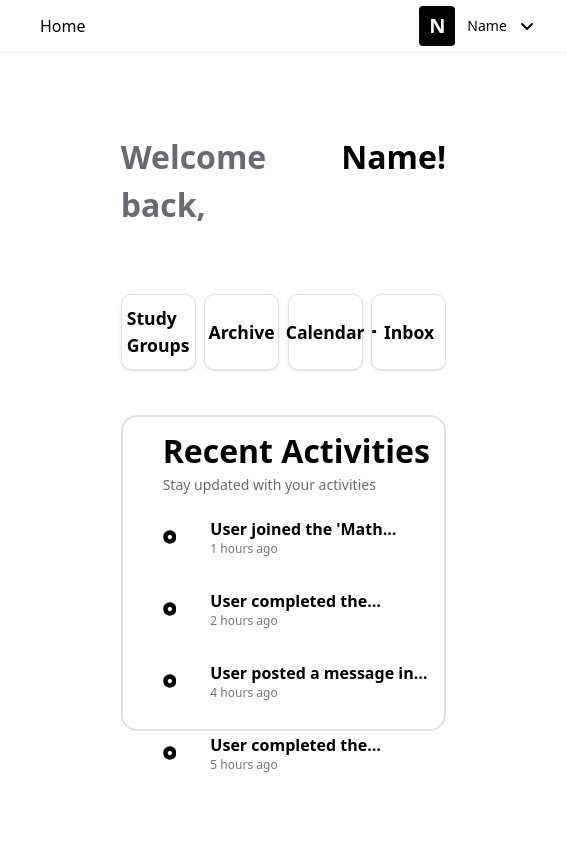
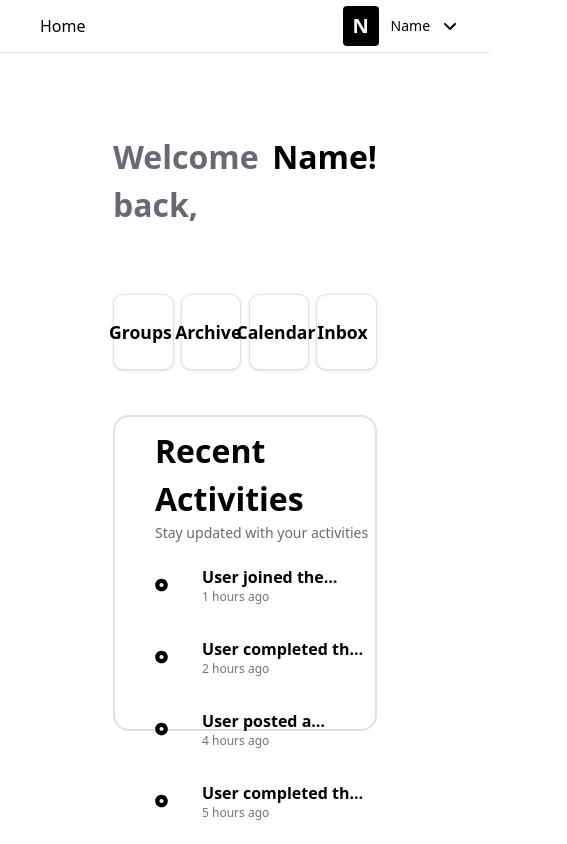
Before and after one commit to mebz2/nexus, a React (Vite) app in the folder client/: page /home in a window 390 px wide. Shown: the whole page, 567 px wide, since content can reach past the window. Built offline with nearby package versions, Linux system fonts and the light colour scheme.

Commit message:
Commit before checkout

```diff
--- a/client/src/components/DashCard.tsx
+++ b/client/src/components/DashCard.tsx
@@ -22,7 +22,7 @@ const Card = ({ id, label, Icon, path }: CardProps) => {
 				bg-white h-[60%] shadow-sm hover:shadow-xl rounded-[10px]
 				flex  justify-center items-center hover:cursor-pointer border border-border gap-[10%]"
 		>
-			<Icon className="text-[120%] text-black" />
+			<Icon className="hidden lg:block text-[120%] text-black" />
 			<p className="text-[110%] font-semibold text-black">{label}</p>
 			<IoMdArrowRoundForward
 				className={`text-black text-[100%]
--- a/client/src/pages/Dashboard/Dashboard.tsx
+++ b/client/src/pages/Dashboard/Dashboard.tsx
@@ -18,13 +18,14 @@ export default function Dashboard() {
 
 				{/*card container*/}
 				<div
-					className="flex  mt-10  mb-5 items-center
+					className="
+					flex  mt-10  mb-5 items-center
 					justify-between h-[20%] w-[80%] "
 				>
 					<Card
 						path="/groups"
-						id="study-groups"
-						label="Study Groups"
+						id="groups"
+						label="Groups"
 						Icon={FaUsers}
 					/>
 
```
